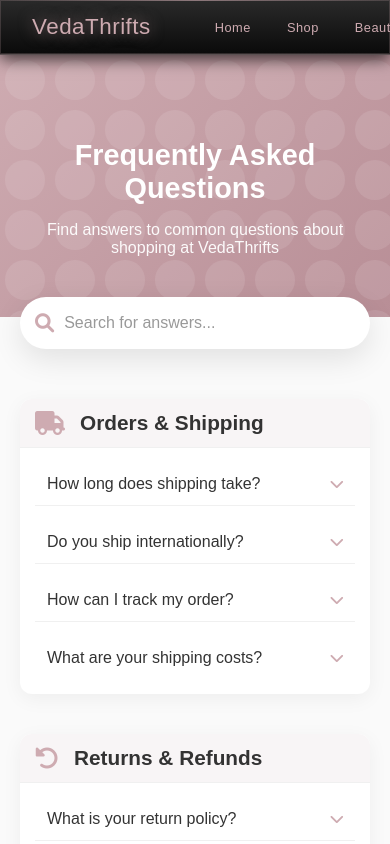
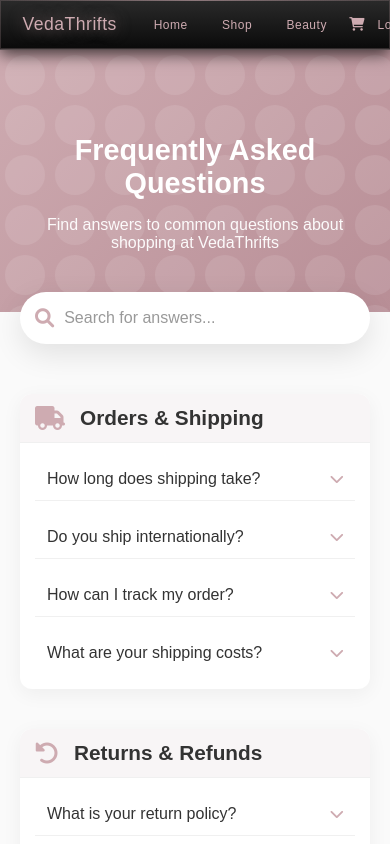
Before and after one commit to ElaVedena/thriftstore-frontend, a React (Create React App) app: page /faq in a window 390 px wide. Shown: the top 844 px of the page. Built offline with nearby package versions, Linux system fonts and the light colour scheme; no server answers.

Commit message:
Fix mobile navigation: ensure all core links and hamburger button display properly

```diff
--- a/src/components/css/nav.css
+++ b/src/components/css/nav.css
@@ -348,6 +348,17 @@ body {
 
 /* ===== MOBILE BREAKPOINT (max-width: 768px) ===== */
 @media (max-width: 768px) {
+    /* Reduce navbar padding and gap for mobile */
+    .navbar {
+        padding: 0 0.5rem;
+        gap: 0.5rem;
+    }
+
+    /* Smaller site title on mobile */
+    .site-title {
+        font-size: 1.3rem;
+    }
+
     /* Hide desktop navigation */
     .desktop-nav {
         display: none !important;
@@ -358,7 +369,7 @@ body {
         display: flex !important;
         align-items: center;
         justify-content: flex-end;
-        gap: 0.5rem;
+        gap: 0.25rem;
         flex: 1;
     }
 
@@ -366,18 +377,18 @@ body {
     .mobile-core-links {
         display: flex !important;
         align-items: center;
-        gap: 0.5rem;
+        gap: 0.25rem;
         flex-wrap: nowrap;
     }
 
-    /* Individual core links - ALL should be visible */
+    /* Individual core links - smaller padding for mobile */
     .mobile-core-link {
         display: flex !important;
         align-items: center;
         color: #CEABB1;
         text-decoration: none;
-        padding: 8px 12px;
-        font-size: 0.9rem;
+        padding: 6px 8px;
+        font-size: 0.85rem;
         border-radius: 4px;
         transition: all 0.3s ease;
         position: relative;
@@ -397,17 +408,18 @@ body {
         color: #ffd7db;
     }
 
-    /* Ensure Cart link is visible */
+    /* Cart link styling */
     .mobile-core-link[href="/cart"] {
         display: flex !important;
         align-items: center;
         gap: 0;
-        padding: 8px 8px;
+        padding: 6px 6px;
     }
 
-    /* Ensure Login link is visible */
+    /* Login link styling */
     .mobile-core-link[href="/login"] {
         display: flex !important;
+        padding: 6px 8px;
     }
 
     /* Cart icon styling in mobile */
@@ -417,19 +429,19 @@ body {
     }
 
     .mobile-core-link .cart-icon i {
-        font-size: 1.1rem;
+        font-size: 1rem;
     }
 
     .mobile-core-link .cart-badge {
         position: absolute;
-        top: -8px;
-        right: -12px;
+        top: -6px;
+        right: -10px;
         background: #CEABB1;
         color: #1a1a1a;
-        font-size: 0.65rem;
+        font-size: 0.6rem;
         font-weight: 600;
-        min-width: 18px;
-        height: 18px;
+        min-width: 16px;
+        height: 16px;
         border-radius: 50%;
         display: flex;
         align-items: center;
@@ -437,15 +449,15 @@ body {
         padding: 0 2px;
     }
 
-    /* Mobile user icon */
+    /* Mobile user icon - smaller */
     .mobile-user-icon {
         display: flex !important;
         align-items: center;
         justify-content: center;
-        width: 36px;
-        height: 36px;
+        width: 32px;
+        height: 32px;
         color: #CEABB1;
-        font-size: 1.3rem;
+        font-size: 1.1rem;
         cursor: pointer;
         border-radius: 50%;
         transition: all 0.3s ease;
@@ -459,13 +471,13 @@ body {
         color: #ffd7db;
     }
 
-    /* Hamburger button - ensure visibility */
+    /* Hamburger button - smaller */
     .hamburger {
         display: flex !important;
         flex-direction: column;
         justify-content: space-between;
-        width: 28px;
-        height: 20px;
+        width: 24px;
+        height: 18px;
         background: transparent;
         border: none;
         cursor: pointer;
@@ -483,7 +495,7 @@ body {
     }
 
     .hamburger.active span:nth-child(1) {
-        transform: translateY(9px) rotate(45deg);
+        transform: translateY(8px) rotate(45deg);
     }
 
     .hamburger.active span:nth-child(2) {
@@ -491,7 +503,7 @@ body {
     }
 
     .hamburger.active span:nth-child(3) {
-        transform: translateY(-9px) rotate(-45deg);
+        transform: translateY(-8px) rotate(-45deg);
     }
 
     /* Full menu overlay - slides in from left */
@@ -610,61 +622,61 @@ body {
             transform: translateY(0);
         }
     }
-
-    /* Cart badge adjustment for mobile */
-    .cart-badge {
-        min-width: 16px;
-        height: 16px;
-        font-size: 0.6rem;
-        top: -6px;
-        right: -6px;
-    }
 }
 
 /* ===== SMALL MOBILE (up to 480px) ===== */
 @media (max-width: 480px) {
     .site-title {
-        font-size: 1.4rem;
+        font-size: 1.1rem;
+    }
+
+    .navbar {
+        padding: 0 0.4rem;
+        gap: 0.3rem;
     }
 
     .mobile-core-link {
-        padding: 6px 8px;
-        font-size: 0.8rem;
+        padding: 5px 6px;
+        font-size: 0.75rem;
     }
 
     .mobile-core-link .cart-icon i {
-        font-size: 0.9rem;
+        font-size: 0.85rem;
     }
 
     .mobile-core-link[href="/cart"] {
-        padding: 6px 6px;
+        padding: 5px 4px;
+    }
+
+    .mobile-core-link[href="/login"] {
+        padding: 5px 6px;
     }
 
     .hamburger {
-        width: 24px;
-        height: 18px;
+        width: 22px;
+        height: 16px;
     }
 
     .hamburger.active span:nth-child(1) {
-        transform: translateY(8px) rotate(45deg);
+        transform: translateY(7px) rotate(45deg);
     }
 
     .hamburger.active span:nth-child(3) {
-        transform: translateY(-8px) rotate(-45deg);
+        transform: translateY(-7px) rotate(-45deg);
     }
 
     .mobile-user-icon {
-        width: 32px;
-        height: 32px;
-        font-size: 1.1rem;
+        width: 28px;
+        height: 28px;
+        font-size: 0.95rem;
     }
 
     .mobile-core-links {
-        gap: 0.25rem;
+        gap: 0.15rem;
     }
 
     .mobile-nav {
-        gap: 0.25rem;
+        gap: 0.15rem;
     }
 
     .mobile-full-menu li a,
@@ -691,38 +703,42 @@ body {
 /* ===== VERY SMALL MOBILE (up to 360px) ===== */
 @media (max-width: 360px) {
     .site-title {
-        font-size: 1.2rem;
+        font-size: 1rem;
     }
 
     .mobile-core-link {
-        padding: 5px 6px;
-        font-size: 0.75rem;
+        padding: 4px 5px;
+        font-size: 0.7rem;
     }
 
     .mobile-core-link .cart-icon i {
-        font-size: 0.85rem;
+        font-size: 0.8rem;
     }
 
     .mobile-core-link[href="/cart"] {
-        padding: 5px 5px;
+        padding: 4px 3px;
+    }
+
+    .mobile-core-link[href="/login"] {
+        padding: 4px 5px;
     }
 
     .mobile-core-links {
-        gap: 0.15rem;
+        gap: 0.1rem;
     }
 
     .mobile-user-icon {
-        width: 28px;
-        height: 28px;
-        font-size: 1rem;
+        width: 26px;
+        height: 26px;
+        font-size: 0.9rem;
     }
 
     .hamburger {
-        width: 22px;
-        height: 16px;
+        width: 20px;
+        height: 14px;
     }
 
     .mobile-nav {
-        gap: 0.15rem;
+        gap: 0.1rem;
     }
 }
```
